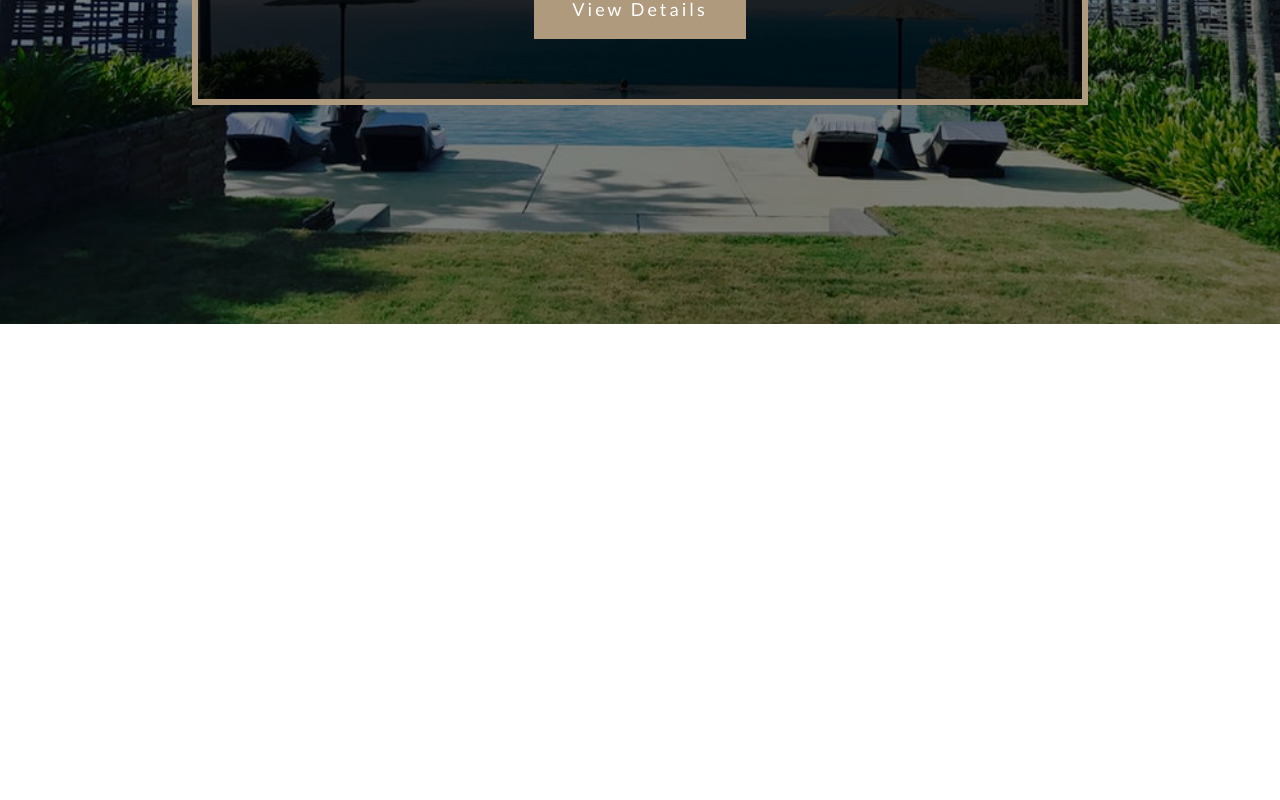
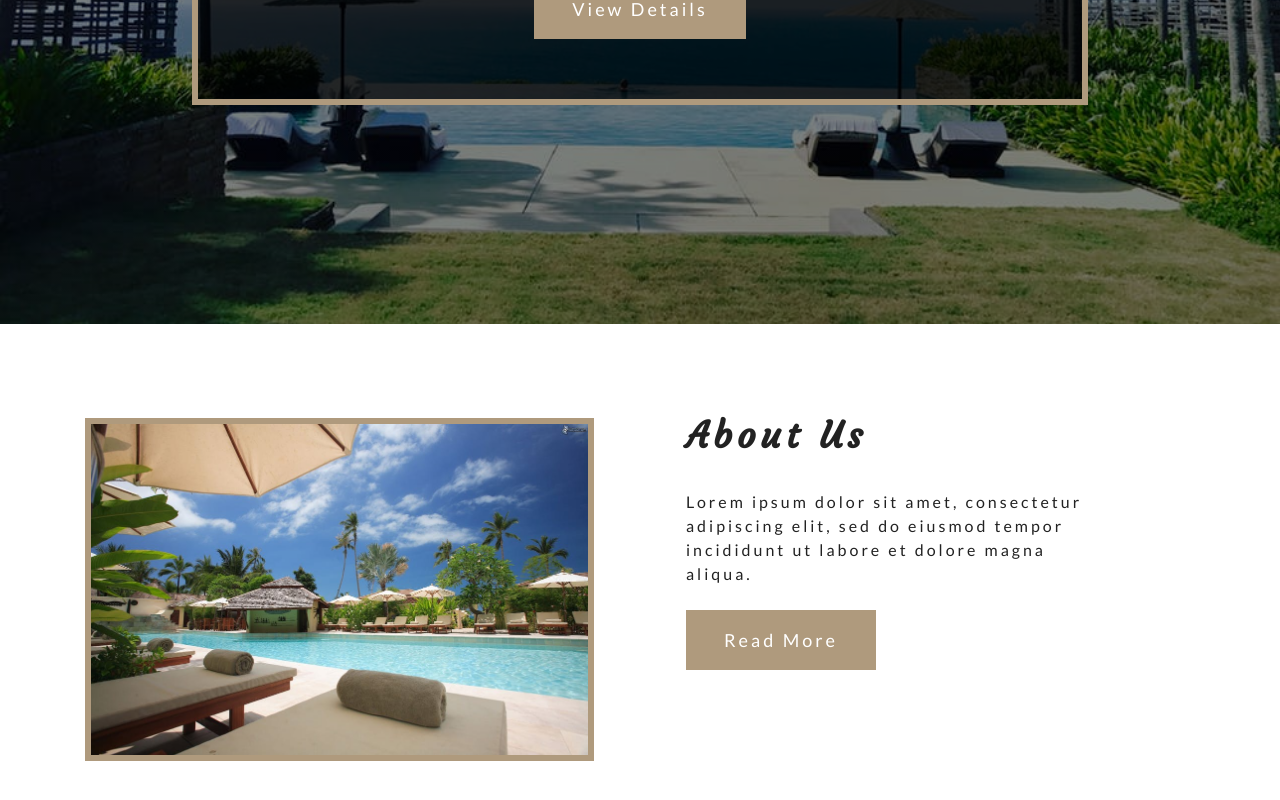
Before and after one commit to heathryu/beachwalk-resort-web, a React (Create React App) app: page / in a window 1280 px wide. Shown: the part 476-1276 px from the top of the page. Before the commit the page ends 800 px from the top, so only its background shows below. Built offline with nearby package versions, Linux system fonts and the light colour scheme; the HTML template or start-up script is replaced by a standard one.

Commit message:
Add About component for About Us section in the Home page

```diff
--- a/src/components/globals/GlobalStyles.js
+++ b/src/components/globals/GlobalStyles.js
@@ -56,7 +56,7 @@
 
   p {
     line-height: 1.5;
-    margin: 0 0 1.5;
+    margin: 0 0 1.5rem;
   }
 `;
 export default GlobalStyles;
--- /dev/null
+++ b/src/components/globals/Section.js
@@ -0,0 +1,9 @@
+import styled from 'styled-components';
+import { setRem } from '../../styles';
+
+const Section = styled.section`
+  padding: ${setRem(64)} 0;
+  background: ${props => props.color};
+`;
+
+export default Section;
--- /dev/null
+++ b/src/components/globals/Title.js
@@ -0,0 +1,15 @@
+import React from 'react';
+import styled from 'styled-components';
+import { setRem, setFont, setLetterSpacing } from '../../styles';
+
+const Title = ({ className, title, center }) => {
+  return <h3 className={className}>{title}</h3>;
+};
+
+export default styled(Title)`
+  font-size: ${setRem(36)};
+  text-transform: capitalize;
+  ${setLetterSpacing(5)};
+  ${setFont.slanted};
+  text-align: ${props => (props.center ? 'center' : 'left')};
+`;
--- /dev/null
+++ b/src/components/home/About.js
@@ -0,0 +1,76 @@
+import React from 'react';
+import styled from 'styled-components';
+import Section from '../globals/Section';
+import Title from '../globals/Title';
+import aboutImg from '../../images/aboutBcg.jpeg';
+import {
+  setRem,
+  setBorder,
+  setColor,
+  setLetterSpacing,
+  media
+} from '../../styles';
+import { PrimaryButton } from '../globals/Buttons';
+
+const About = () => {
+  return (
+    <Section>
+      <AboutCenter>
+        <div className="about-img">
+          <img src={aboutImg} alt="About Us" />
+        </div>
+        <div className="about-info">
+          <Title title="About Us"></Title>
+          <p>
+            Lorem ipsum dolor sit amet, consectetur adipiscing elit, sed do
+            eiusmod tempor incididunt ut labore et dolore magna aliqua.
+          </p>
+          <PrimaryButton>Read More</PrimaryButton>
+        </div>
+      </AboutCenter>
+    </Section>
+  );
+};
+
+const AboutCenter = styled.div`
+  width: 90vw;
+  margin: 0 auto;
+
+  .about-img,
+  .about-info {
+    padding: ${setRem(30)};
+  }
+
+  .about-img {
+    img {
+      width: 100%;
+      display: block;
+      ${setBorder({ width: setRem(6), color: setColor.primaryColor })}
+    }
+  }
+
+  .about-info {
+    p {
+      ${setLetterSpacing(3)};
+    }
+  }
+
+  ${media.desktop`
+    width: 100vw;
+    max-width: ${setRem(1170)};
+    display: grid;
+    grid-template-columns: 1fr 1fr;
+    grid-column-gap: ${setRem(32)};
+
+    .about-img {
+      align-self: center;
+    }
+    .about-info {
+      p {
+        width: 80%;
+      }
+    }
+  `};
+`;
+
+export default About;
--- a/src/pages/Home.js
+++ b/src/pages/Home.js
@@ -1,10 +1,12 @@
 import React from 'react';
 import Header from '../components/home/Header';
+import About from '../components/home/About';
 
 const Home = () => {
   return (
     <>
       <Header />
+      <About />
     </>
   );
 };
```
